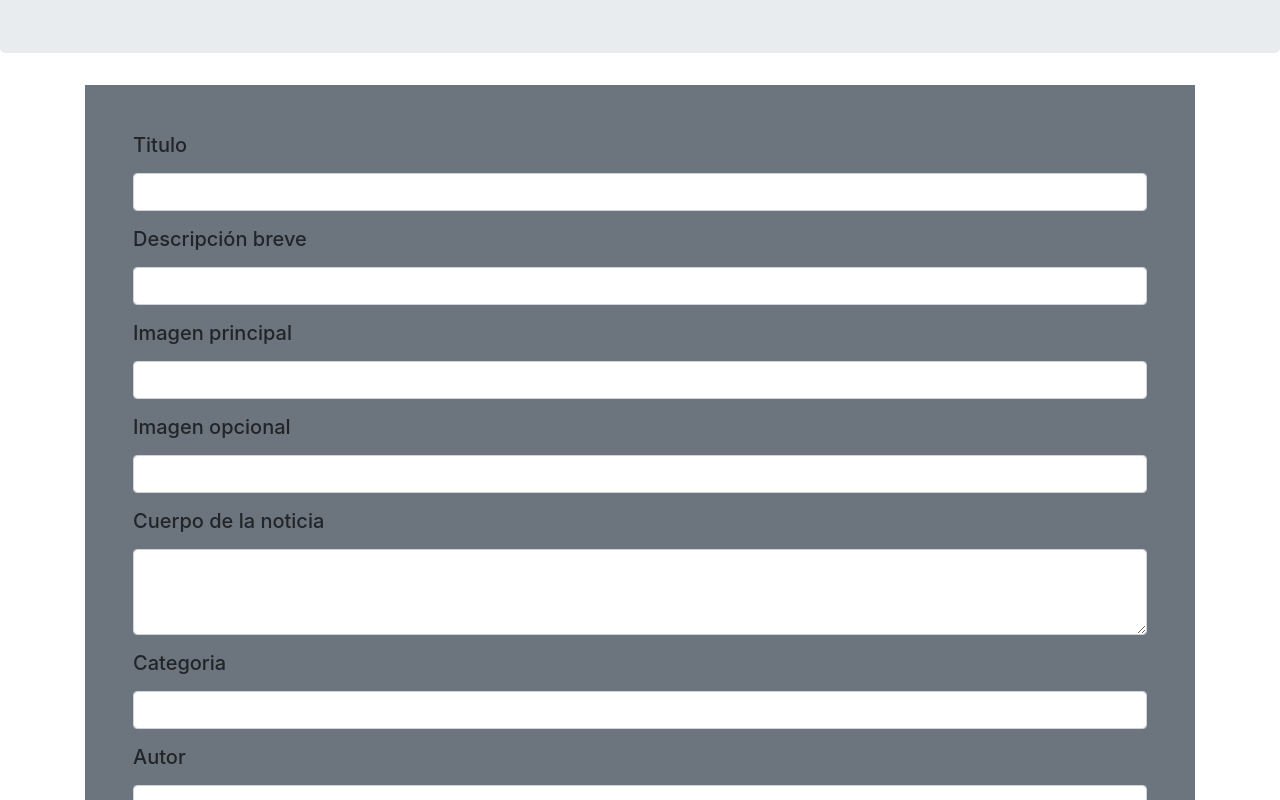
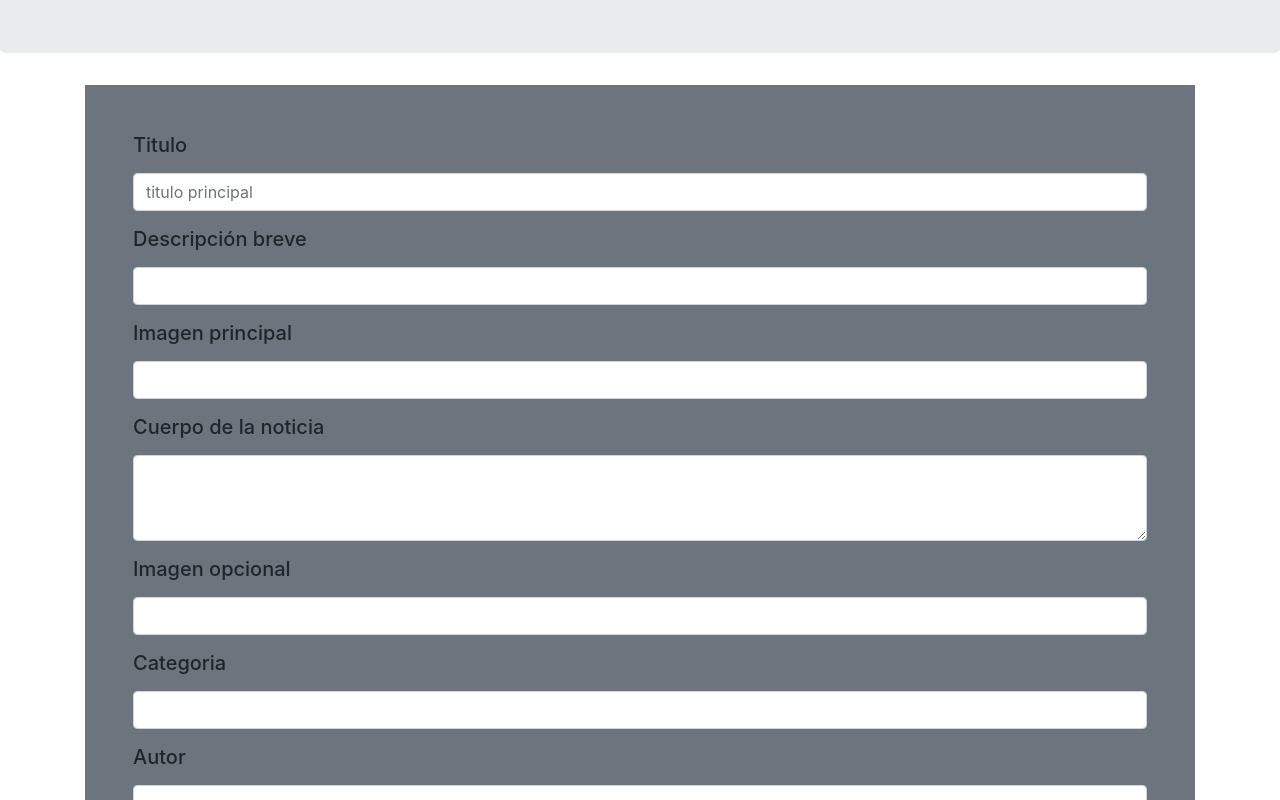
Before and after one commit to casasfranco/RollingNews-final, a React (Create React App) app in the folder rolling-news/: page / in a window 1280 px wide. Shown: the part 1200-2000 px from the top of the page. Built offline with nearby package versions, Linux system fonts and the light colour scheme.

Commit message:
Se hizo prueba de validacion de formulario de nueva noticia

```diff
--- a/rolling-news/src/components/Administrador/NuevaNoticiaForm.js
+++ b/rolling-news/src/components/Administrador/NuevaNoticiaForm.js
@@ -1,63 +1,103 @@
-import React, { Fragment } from "react";
+import React, { Fragment, useState } from "react";
 import Form from "react-bootstrap/Form";
 import Button from "react-bootstrap/Button";
 import { Container } from "react-bootstrap";
 
 const NuevaNoticiaForm = () => {
+  /*const [validar, setValidar] = useState(true);
+
+
+  const handleSubmit = (e) => {
+    e.preventDefault();
+    console.log("en el publicar")
+
+  }
+
+  const revisar = () => {
+    if (setValidar() === false){
+    console.log("Por favor complete los campos");
+    }
+      console.log("Todo esta en orden");
+  }*/
+
+  const [validated, setValidated] = useState(false);
+
+  const handleSubmit = (event) => {
+    event.preventDefault();
+    const form = event.currentTarget;
+    if (form.checkValidity() === false) {
+      event.stopPropagation();
+    }
+
+    setValidated(true);
+  };
+
   return (
     <Fragment>
       <Container>
         <div className="bg-secondary p-5 my-4">
-          <Form>
-            <Form.Group controlId="formBasicEmail">
-              <Form.Label className>
+          <Form noValidate validated={validated} onSubmit={handleSubmit}>
+            <Form.Group controlId="tituloPrincipalNoticia">
+              <Form.Label>
                 <h5>Titulo</h5>
               </Form.Label>
-              <Form.Control type="text"/>
+              <Form.Control required type="text" placeholder="titulo principal" />
+              <Form.Control.Feedback>bien ahiii</Form.Control.Feedback>
+              <Form.Control.Feedback type="invalid">
+                Please choose a username.
+              </Form.Control.Feedback>
             </Form.Group>
-            <Form.Group controlId="formBasicEmail">
-              <Form.Label className>
+            <Form.Group controlId="copeteNoticia">
+              <Form.Label>
                 <h5>Descripción breve</h5>
               </Form.Label>
-              <Form.Control type="text"/>
+              <Form.Control required type="text"/>
+              <Form.Control.Feedback></Form.Control.Feedback>
             </Form.Group>
-            <Form.Group controlId="formBasicEmail">
-              <Form.Label className>
+            <Form.Group controlId="urlImgPrincipalNoticia">
+              <Form.Label>
                 <h5>Imagen principal</h5>
               </Form.Label>
-              <Form.Control type="text"/>
+              <Form.Control required type="text"/>
+              <Form.Control.Feedback></Form.Control.Feedback>
             </Form.Group>
-            <Form.Group controlId="formBasicEmail">
-              <Form.Label className>
+            <Form.Group controlId="cuerpoNoticia">
+              <Form.Label>
+                <h5>Cuerpo de la noticia</h5>
+              </Form.Label>
+              <Form.Control required as="textarea" rows="3" />
+              <Form.Control.Feedback></Form.Control.Feedback>
+            </Form.Group>
+            <Form.Group controlId="urlImgOpcionalNoticia">
+              <Form.Label>
                 <h5>Imagen opcional</h5>
               </Form.Label>
-              <Form.Control type="text"/>
+              <Form.Control required type="text" />
+              <Form.Control.Feedback></Form.Control.Feedback>
             </Form.Group>
-            <Form.Group controlId="exampleForm.ControlTextarea1">
-              <Form.Label><h5>Cuerpo de la noticia</h5></Form.Label>
-              <Form.Control as="textarea" rows="3" />
-            </Form.Group>
-            <Form.Group controlId="formBasicEmail">
-              <Form.Label className>
+            <Form.Group controlId="categoriaNoticia">
+              <Form.Label>
                 <h5>Categoria</h5>
               </Form.Label>
-              <Form.Control type="text"/>
+              <Form.Control required type="text"/>
+              <Form.Control.Feedback></Form.Control.Feedback>
             </Form.Group>
-            <Form.Group controlId="formBasicEmail">
-              <Form.Label className>
+            <Form.Group controlId="autorNoticia">
+              <Form.Label>
                 <h5>Autor</h5>
               </Form.Label>
-              <Form.Control type="text"/>
+              <Form.Control required type="text"/>
+              <Form.Control.Feedback></Form.Control.Feedback>
             </Form.Group>
-            <Form.Group controlId="formBasicEmail">
-              <Form.Label className>
+            <Form.Group controlId="publicadaNoticia">
+              <Form.Label>
                 <h5>Fecha de publicación</h5>
               </Form.Label>
-              <Form.Control type="text"/>
+              <Form.Control required type="text"/>
+              <Form.Control.Feedback></Form.Control.Feedback>
             </Form.Group>
-            <Button variant="dark" size="lg" type="submit">
-              Publicar
-            </Button>
+
+            <Button type="submit">Publicar</Button>
           </Form>
         </div>
       </Container>
```
